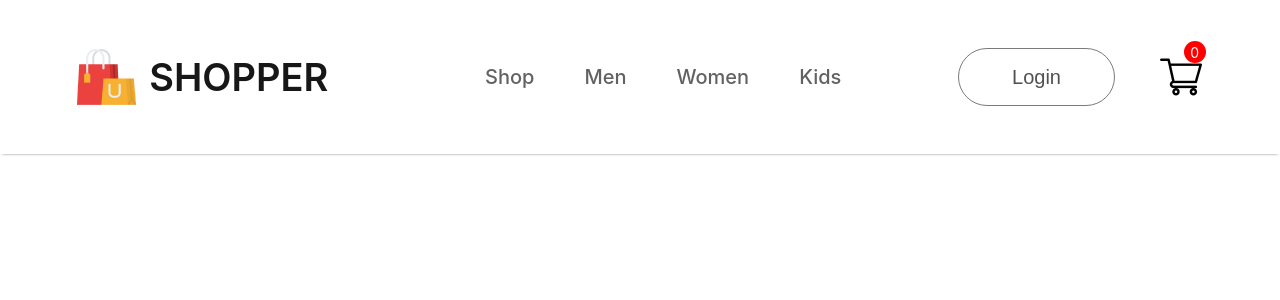
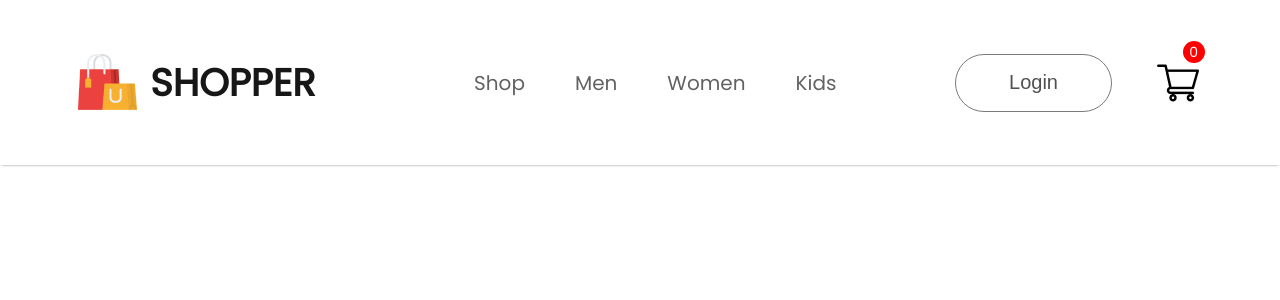
Before and after one commit to Rejaulh/react-ecommerce, a React (Create React App) app: page / in a window 1280 px wide. Shown: the top 300 px of the page. Built offline with nearby package versions, Linux system fonts and the light colour scheme.

Commit message:
Create 5 .js file in Pages folder

```diff
--- a/public/index.html
+++ b/public/index.html
@@ -15,6 +15,9 @@
       user's mobile device or desktop. See https://developers.google.com/web/fundamentals/web-app-manifest/
     -->
     <link rel="manifest" href="%PUBLIC_URL%/manifest.json" />
+    <link rel="preconnect" href="https://fonts.googleapis.com">
+<link rel="preconnect" href="https://fonts.gstatic.com" crossorigin>
+<link href="https://fonts.googleapis.com/css2?family=Poppins&display=swap" rel="stylesheet">
     <!--
       Notice the use of %PUBLIC_URL% in the tags above.
       It will be replaced with the URL of the `public` folder during the build.
--- a/src/index.css
+++ b/src/index.css
@@ -5,6 +5,7 @@
     sans-serif;
   -webkit-font-smoothing: antialiased;
   -moz-osx-font-smoothing: grayscale;
+  font-family: 'poppins';
 }
 
 code {
```
Also changed, not shown: src/Components/Pages/Cart.js (added, +9 -0 lines), src/Components/Pages/LoginSignup.js (added, +9 -0 lines), src/Components/Pages/Product.js (added, +9 -0 lines), src/Components/Pages/Shop.js (added, +9 -0 lines), src/Components/Pages/ShopCategory.js (added, +9 -0 lines).
